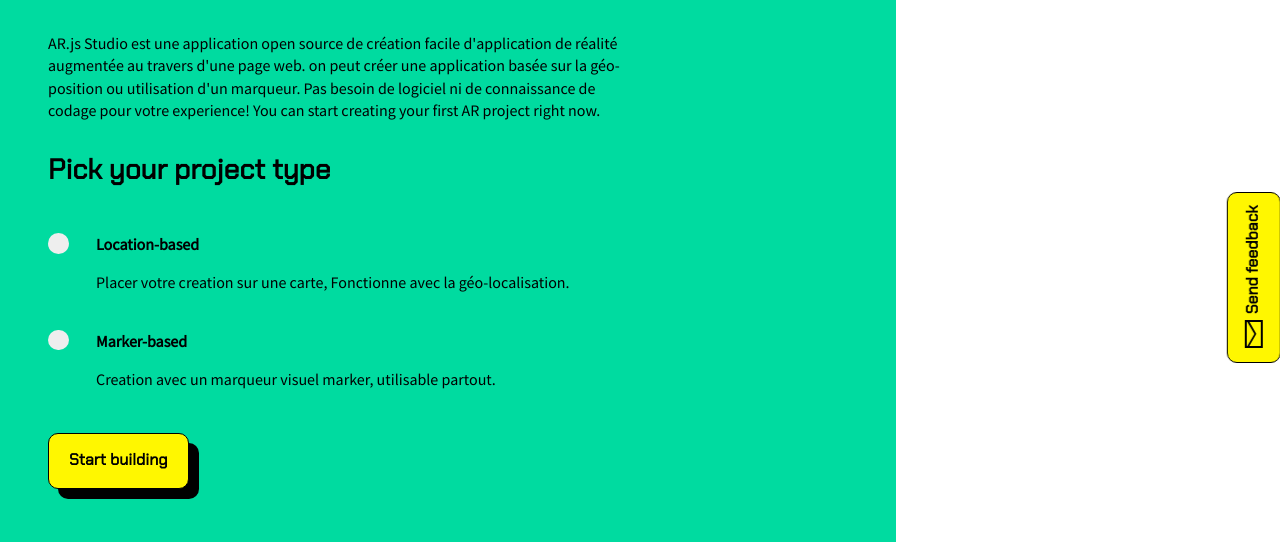
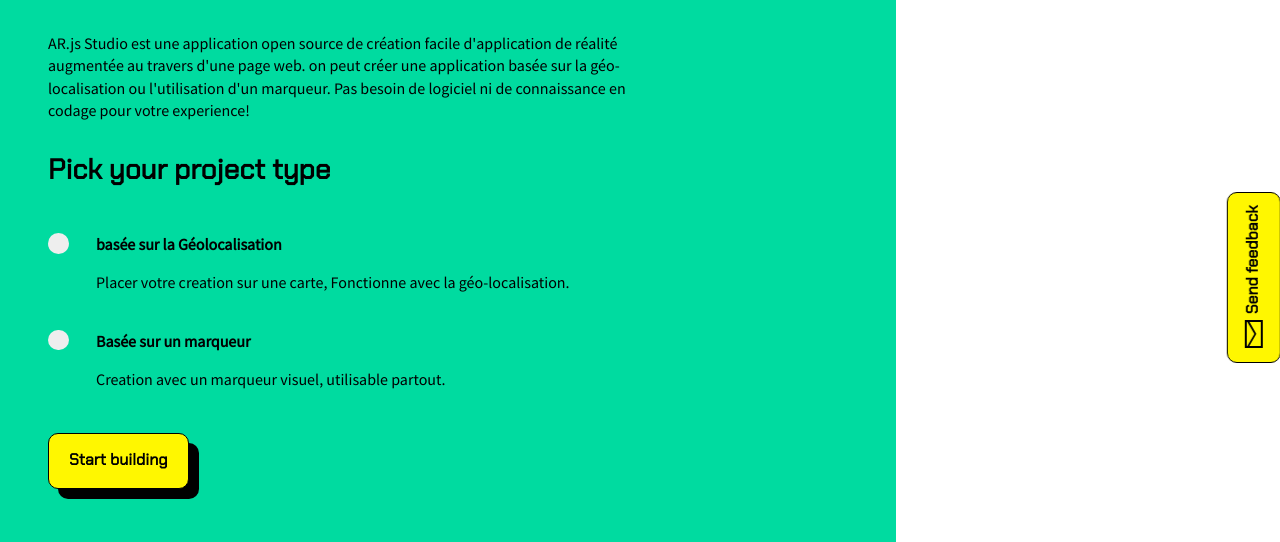
Before and after one commit to guarim/Studio-ARJS-LPJV.io, a website: page index.html in a window 1280 px wide. Shown: the part 262-804 px from the top of the page. Drawn offline with Linux system fonts and the light colour scheme.

Commit message:
Update index.html

```diff
--- a/index.html
+++ b/index.html
@@ -21,14 +21,16 @@
     <page-header assetsUrl="assets"></page-header>
     <div class="background">
       <div class="content">
-        <p class="title">Web-enabled AR experiences</p>
+        <p class="title">Une Web experiences de réalité augmentée</p>
         <p class="paragraph">
-            AR.js Studio est une application open source de création facile d'application de réalité augmentée au travers d'une page web.
-            on peut créer une application basée sur la géo-position ou utilisation d'un marqueur.
-            Pas besoin de logiciel ni de connaissance de codage pour votre experience!
-
-            You can start creating your first AR project right now.
-        </p>
+            AR.js Studio est une application open source
+            de création facile d'application de réalité augmentée
+            au travers d'une page web.
+            on peut créer une application basée sur la
+            géo-localisation ou l'utilisation d'un marqueur.
+            Pas besoin de logiciel ni de connaissance
+            en codage pour votre experience!
+           </p>
 
         <img class="splashscreen" src="./assets/img/splashscreen.png" alt="Demo image home page"/>
 
@@ -36,7 +38,7 @@
 
         <div>
           <label class="radio-container paragraph">
-            <span class="radio-title">Location-based</span>
+            <span class="radio-title">basée sur la Géolocalisation</span>
             <input
               id="location"
               type="radio"
@@ -50,7 +52,7 @@
           </label>
 
           <label class="radio-container paragraph">
-            <span class="radio-title">Marker-based</span>
+            <span class="radio-title">Basée sur un marqueur</span>
             <input
               id="marker"
               type="radio"
@@ -58,7 +60,7 @@
               onclick="radioOnclick(this)"
             />
             <span>
-              Creation avec un marqueur visuel marker, utilisable partout.
+              Creation avec un marqueur visuel, utilisable partout.
             </span>
             <span class="checkmark"></span>
           </label>
@@ -68,7 +70,7 @@
           </div>
           <feedback-button></feedback-button>
           <div id="error" class="error" style="visibility: hidden;">
-            Please, select a project type.
+            Oups!  selectionner type de projet.
           </div>
         </div>
       </div>
```
